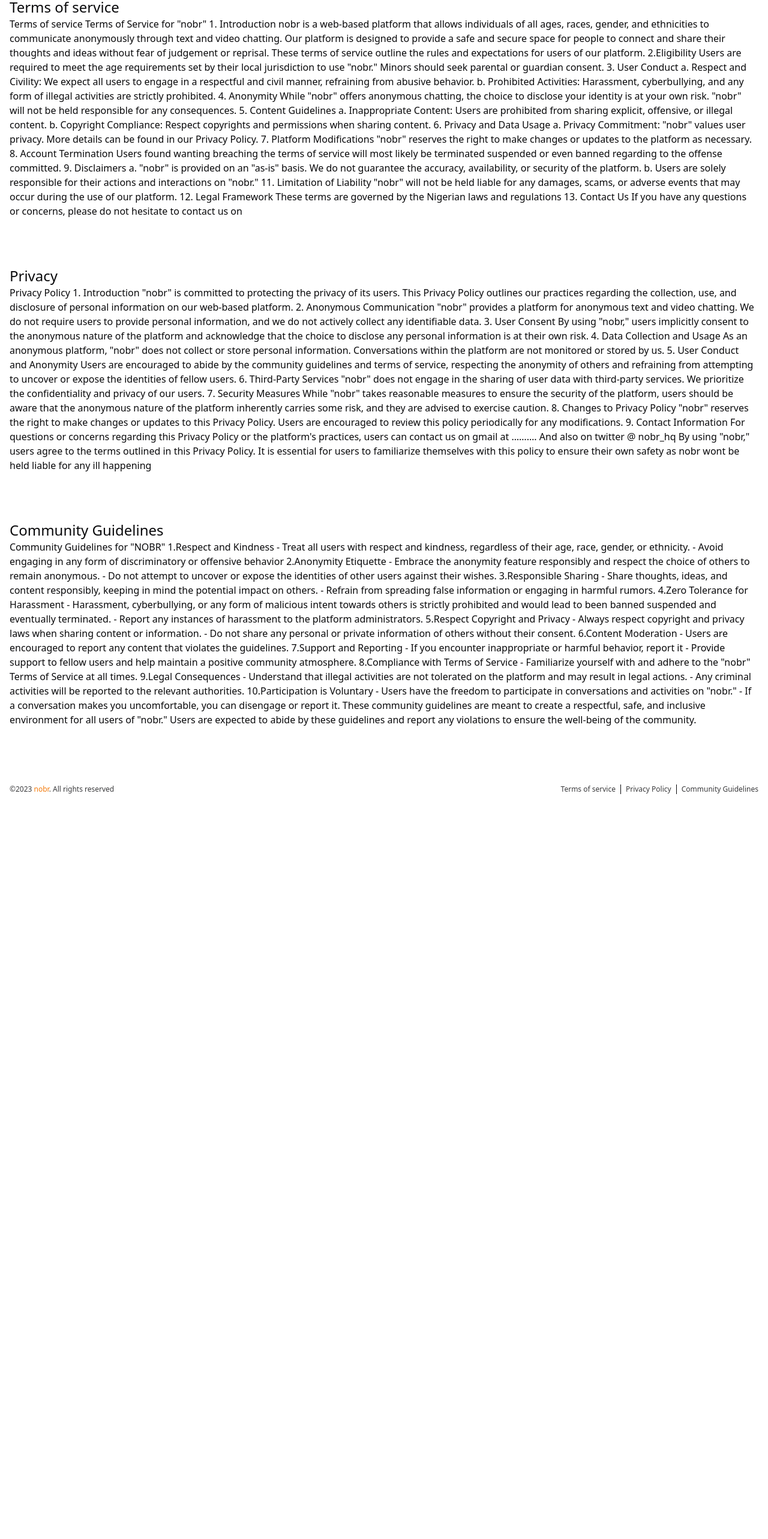
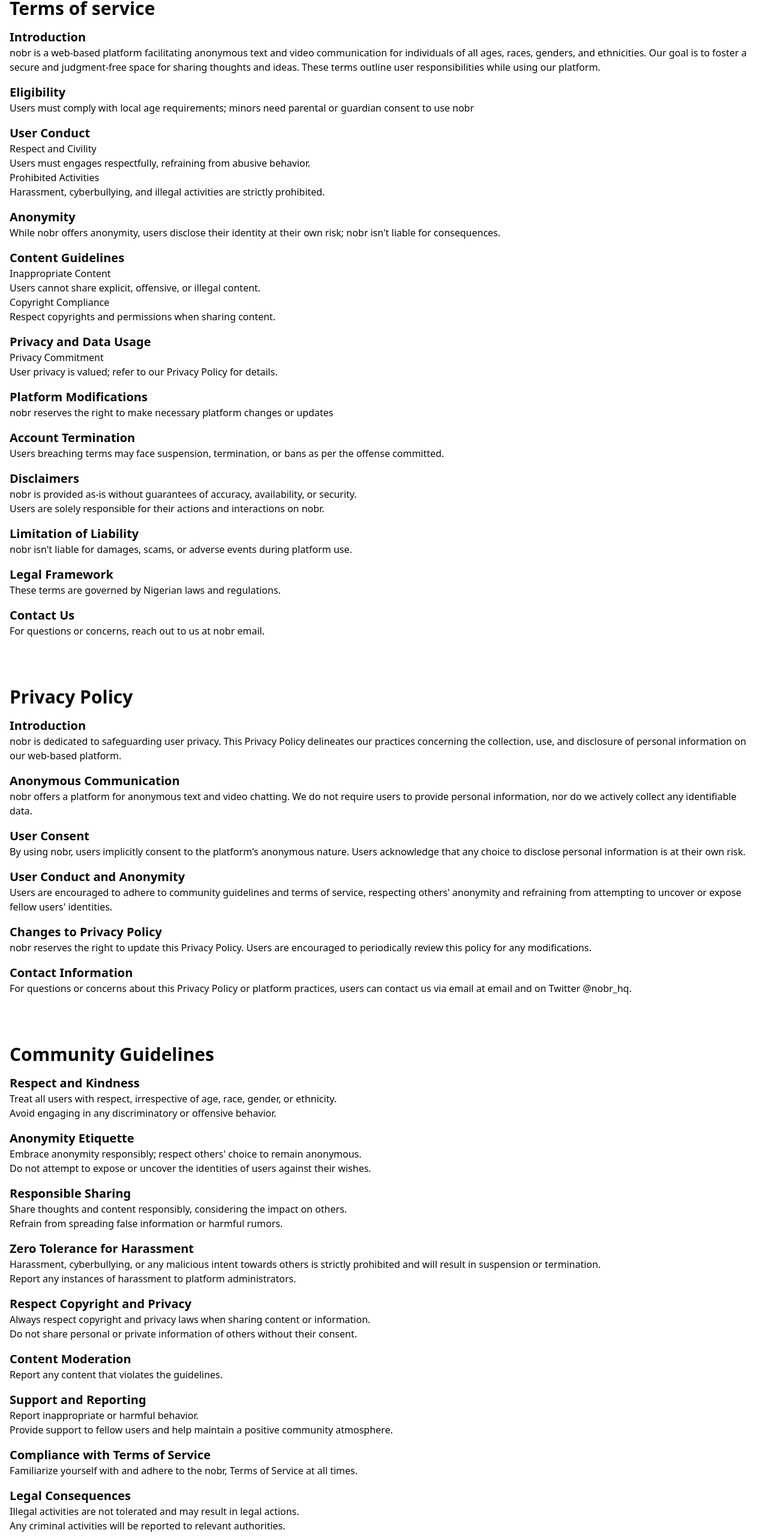
Before and after one commit to 3akare/nobr, a Next.js app: page /legal in a window 1280 px wide. Shown: the part 148-2714 px from the top of the page at 60% size. Before the commit the page ends 1488 px from the top, so only its background shows below. Built offline with nearby package versions, Linux system fonts and the light colour scheme.

Commit message:
Terms of Service Update

```diff
--- a/app/chat/[id]/components/InputBar.tsx
+++ b/app/chat/[id]/components/InputBar.tsx
@@ -10,7 +10,7 @@
       </label>
       <Input
         id="messages"
-        className="w-full max-w-2xl text-base h-14 min-h-12 relative hover:ring-0 focus-visible:ring-0 focus-within:ring-0 ring-0 ring-offset-0 focus:ring-0 focus-visible:ring-offset-0"
+        className="w-full max-w-2xl text-base h-14 min-h-12 relative hover:ring-0 focus-visible:ring-0 focus-within:ring-0 ring-0 ring-offset-0 focus:ring-0 focus-visible:ring-offset-0 rounded-xl"
         placeholder="Message..."
       ></Input>
       {/* a button will be here */}
--- a/app/legal/page.tsx
+++ b/app/legal/page.tsx
@@ -4,121 +4,318 @@
       <div id="terms" className="h-16 w-full"></div>
       <main className="container mx-auto px-4 pt-2">
         <section>
-          <h1 className="text-2xl font-medium">Terms of service</h1>
-          <p>
-            Terms of service Terms of Service for &quot;nobr&quot; 1.
-            Introduction nobr is a web-based platform that allows individuals of
-            all ages, races, gender, and ethnicities to communicate anonymously
-            through text and video chatting. Our platform is designed to provide
-            a safe and secure space for people to connect and share their
-            thoughts and ideas without fear of judgement or reprisal. These
-            terms of service outline the rules and expectations for users of our
-            platform. 2.Eligibility Users are required to meet the age
-            requirements set by their local jurisdiction to use
-            &quot;nobr.&quot; Minors should seek parental or guardian consent.
-            3. User Conduct a. Respect and Civility: We expect all users to
-            engage in a respectful and civil manner, refraining from abusive
-            behavior. b. Prohibited Activities: Harassment, cyberbullying, and
-            any form of illegal activities are strictly prohibited. 4. Anonymity
-            While &quot;nobr&quot; offers anonymous chatting, the choice to
-            disclose your identity is at your own risk. &quot;nobr&quot; will
-            not be held responsible for any consequences. 5. Content Guidelines
-            a. Inappropriate Content: Users are prohibited from sharing
-            explicit, offensive, or illegal content. b. Copyright Compliance:
-            Respect copyrights and permissions when sharing content. 6. Privacy
-            and Data Usage a. Privacy Commitment: &quot;nobr&quot; values user
-            privacy. More details can be found in our Privacy Policy. 7.
-            Platform Modifications &quot;nobr&quot; reserves the right to make
-            changes or updates to the platform as necessary. 8. Account
-            Termination Users found wanting breaching the terms of service will
-            most likely be terminated suspended or even banned regarding to the
-            offense committed. 9. Disclaimers a. &quot;nobr&quot; is provided on
-            an &quot;as-is&quot; basis. We do not guarantee the accuracy,
-            availability, or security of the platform. b. Users are solely
-            responsible for their actions and interactions on &quot;nobr.&quot;
-            11. Limitation of Liability &quot;nobr&quot; will not be held liable
-            for any damages, scams, or adverse events that may occur during the
-            use of our platform. 12. Legal Framework These terms are governed by
-            the Nigerian laws and regulations 13. Contact Us If you have any
-            questions or concerns, please do not hesitate to contact us on
-          </p>
+          <h1 className="text-3xl font-bold pb-4">Terms of service</h1>
+          <ol className="space-y-4">
+            <li>
+              <h2 className="text-xl font-semibold">Introduction</h2>
+              <p>
+                nobr is a web-based platform facilitating anonymous text and
+                video communication for individuals of all ages, races, genders,
+                and ethnicities. Our goal is to foster a secure and
+                judgment-free space for sharing thoughts and ideas. These terms
+                outline user responsibilities while using our platform.
+              </p>
+            </li>
+            <li>
+              <h2 className="text-xl font-semibold">Eligibility</h2>
+              <p>
+                Users must comply with local age requirements; minors need
+                parental or guardian consent to use nobr
+              </p>
+            </li>
+            <li>
+              <h2 className="text-xl font-semibold">User Conduct</h2>
+              <ul>
+                <li>
+                  <h3 className="font-medium">Respect and Civility</h3>
+                  <p>
+                    Users must engages respectfully, refraining from abusive
+                    behavior.
+                  </p>
+                </li>
+                <li>
+                  <h3 className="font-medium">Prohibited Activities</h3>
+                  <p>
+                    Harassment, cyberbullying, and illegal activities are
+                    strictly prohibited.
+                  </p>
+                </li>
+              </ul>
+            </li>
+            <li>
+              <h2 className="text-xl font-semibold">Anonymity</h2>
+              <p>
+                While nobr offers anonymity, users disclose their identity at
+                their own risk; nobr isn't liable for consequences.
+              </p>
+            </li>
+            <li>
+              <h2 className="text-xl font-semibold">Content Guidelines</h2>
+              <ul>
+                <li>
+                  <h3 className="font-medium">Inappropriate Content</h3>
+                  <p>
+                    Users cannot share explicit, offensive, or illegal content.
+                  </p>
+                </li>
+                <li>
+                  <h3 className="font-medium">Copyright Compliance</h3>
+                  <p>
+                    Respect copyrights and permissions when sharing content.
+                  </p>
+                </li>
+              </ul>
+            </li>
+            <li>
+              <h2 className="text-xl font-semibold">Privacy and Data Usage</h2>
+              <ul>
+                <li>
+                  <h3 className="font-medium">Privacy Commitment</h3>
+                  <p>
+                    User privacy is valued; refer to our Privacy Policy for
+                    details.
+                  </p>
+                </li>
+              </ul>
+            </li>
+            <li>
+              <h2 className="text-xl font-semibold">Platform Modifications</h2>
+              <p>
+                nobr reserves the right to make necessary platform changes or
+                updates
+              </p>
+            </li>
+            <li>
+              <h2 className="text-xl font-semibold">Account Termination</h2>
+              <p>
+                Users breaching terms may face suspension, termination, or bans
+                as per the offense committed.
+              </p>
+            </li>
+            <li>
+              <h2 className="text-xl font-semibold">Disclaimers</h2>
+              <ul>
+                <li>
+                  <p>
+                    nobr is provided as-is without guarantees of accuracy,
+                    availability, or security.
+                  </p>
+                </li>
+                <li>
+                  <p>
+                    Users are solely responsible for their actions and
+                    interactions on nobr.
+                  </p>
+                </li>
+              </ul>
+            </li>
+            <li>
+              <h2 className="text-xl font-semibold">Limitation of Liability</h2>
+              <p>
+                nobr isn't liable for damages, scams, or adverse events during
+                platform use.
+              </p>
+            </li>
+            <li>
+              <h2 className="text-xl font-semibold">Legal Framework</h2>
+              <p>These terms are governed by Nigerian laws and regulations.</p>
+            </li>
+            <li>
+              <h2 className="text-xl font-semibold">Contact Us</h2>
+              <p>
+                For questions or concerns, reach out to us at{" "}
+                <a href="mailto:teamnobr@gmail.com">nobr email</a>.
+              </p>
+            </li>
+          </ol>
         </section>
         <div id="privacy" className="h-20 w-full"></div>
         <section>
-          <h1 className="text-2xl font-medium">Privacy</h1>
-          <p>
-            Privacy Policy 1. Introduction &quot;nobr&quot; is committed to
-            protecting the privacy of its users. This Privacy Policy outlines
-            our practices regarding the collection, use, and disclosure of
-            personal information on our web-based platform. 2. Anonymous
-            Communication &quot;nobr&quot; provides a platform for anonymous
-            text and video chatting. We do not require users to provide personal
-            information, and we do not actively collect any identifiable data.
-            3. User Consent By using &quot;nobr,&quot; users implicitly consent
-            to the anonymous nature of the platform and acknowledge that the
-            choice to disclose any personal information is at their own risk. 4.
-            Data Collection and Usage As an anonymous platform, &quot;nobr&quot;
-            does not collect or store personal information. Conversations within
-            the platform are not monitored or stored by us. 5. User Conduct and
-            Anonymity Users are encouraged to abide by the community guidelines
-            and terms of service, respecting the anonymity of others and
-            refraining from attempting to uncover or expose the identities of
-            fellow users. 6. Third-Party Services &quot;nobr&quot; does not
-            engage in the sharing of user data with third-party services. We
-            prioritize the confidentiality and privacy of our users. 7. Security
-            Measures While &quot;nobr&quot; takes reasonable measures to ensure
-            the security of the platform, users should be aware that the
-            anonymous nature of the platform inherently carries some risk, and
-            they are advised to exercise caution. 8. Changes to Privacy Policy
-            &quot;nobr&quot; reserves the right to make changes or updates to
-            this Privacy Policy. Users are encouraged to review this policy
-            periodically for any modifications. 9. Contact Information For
-            questions or concerns regarding this Privacy Policy or the
-            platform&apos;s practices, users can contact us on gmail at ………. And
-            also on twitter @ nobr_hq By using &quot;nobr,&quot; users agree to
-            the terms outlined in this Privacy Policy. It is essential for users
-            to familiarize themselves with this policy to ensure their own
-            safety as nobr wont be held liable for any ill happening
-          </p>
+          <h1 className="text-3xl font-bold pb-4">Privacy Policy</h1>
+          <ol className="space-y-4">
+            <li>
+              <h2 className="text-xl font-semibold">Introduction</h2>
+              <p>
+                nobr is dedicated to safeguarding user privacy. This Privacy
+                Policy delineates our practices concerning the collection, use,
+                and disclosure of personal information on our web-based
+                platform.
+              </p>
+            </li>
+            <li>
+              <h2 className="text-xl font-semibold">Anonymous Communication</h2>
+              <p>
+                nobr offers a platform for anonymous text and video chatting. We
+                do not require users to provide personal information, nor do we
+                actively collect any identifiable data.
+              </p>
+            </li>
+            <li>
+              <h2 className="text-xl font-semibold">User Consent</h2>
+              <p>
+                By using nobr, users implicitly consent to the platform's
+                anonymous nature. Users acknowledge that any choice to disclose
+                personal information is at their own risk.
+              </p>
+            </li>
+            <li>
+              <h2 className="text-xl font-semibold">
+                User Conduct and Anonymity
+              </h2>
+              <p>
+                Users are encouraged to adhere to community guidelines and terms
+                of service, respecting others' anonymity and refraining from
+                attempting to uncover or expose fellow users' identities.
+              </p>
+            </li>
+            <li>
+              <h2 className="text-xl font-semibold">
+                Changes to Privacy Policy
+              </h2>
+              <p>
+                nobr reserves the right to update this Privacy Policy. Users are
+                encouraged to periodically review this policy for any
+                modifications.
+              </p>
+            </li>
+            <li>
+              <h2 className="text-xl font-semibold">Contact Information</h2>
+              <p>
+                For questions or concerns about this Privacy Policy or platform
+                practices, users can contact us via email at{" "}
+                <a href="mailto:teamnobr@gmail.com">email</a> and on Twitter{" "}
+                <a href="http://twitter.com/nobr_hq">@nobr_hq</a>.
+              </p>
+            </li>
+          </ol>
         </section>
         <div id="community" className="h-20 w-full"></div>
         <section>
-          <h1 className="text-2xl font-medium">Community Guidelines</h1>
-          <p>
-            Community Guidelines for &quot;NOBR&quot; 1.Respect and Kindness -
-            Treat all users with respect and kindness, regardless of their age,
-            race, gender, or ethnicity. - Avoid engaging in any form of
-            discriminatory or offensive behavior 2.Anonymity Etiquette - Embrace
-            the anonymity feature responsibly and respect the choice of others
-            to remain anonymous. - Do not attempt to uncover or expose the
-            identities of other users against their wishes. 3.Responsible
-            Sharing - Share thoughts, ideas, and content responsibly, keeping in
-            mind the potential impact on others. - Refrain from spreading false
-            information or engaging in harmful rumors. 4.Zero Tolerance for
-            Harassment - Harassment, cyberbullying, or any form of malicious
-            intent towards others is strictly prohibited and would lead to been
-            banned suspended and eventually terminated. - Report any instances
-            of harassment to the platform administrators. 5.Respect Copyright
-            and Privacy - Always respect copyright and privacy laws when sharing
-            content or information. - Do not share any personal or private
-            information of others without their consent. 6.Content Moderation -
-            Users are encouraged to report any content that violates the
-            guidelines. 7.Support and Reporting - If you encounter inappropriate
-            or harmful behavior, report it - Provide support to fellow users and
-            help maintain a positive community atmosphere. 8.Compliance with
-            Terms of Service - Familiarize yourself with and adhere to the
-            &quot;nobr&quot; Terms of Service at all times. 9.Legal Consequences
-            - Understand that illegal activities are not tolerated on the
-            platform and may result in legal actions. - Any criminal activities
-            will be reported to the relevant authorities. 10.Participation is
-            Voluntary - Users have the freedom to participate in conversations
-            and activities on &quot;nobr.&quot; - If a conversation makes you
-            uncomfortable, you can disengage or report it. These community
-            guidelines are meant to create a respectful, safe, and inclusive
-            environment for all users of &quot;nobr.&quot; Users are expected to
-            abide by these guidelines and report any violations to ensure the
-            well-being of the community.
-          </p>
+          <h1 className="text-3xl font-bold pb-4">Community Guidelines</h1>
+          <ol className="space-y-4">
+            <li>
+              <h2 className="text-xl font-semibold">Respect and Kindness</h2>
+              <ul>
+                <li>
+                  Treat all users with respect, irrespective of age, race,
+                  gender, or ethnicity.
+                </li>
+                <li>
+                  Avoid engaging in any discriminatory or offensive behavior.
+                </li>
+              </ul>
+            </li>
+            <li>
+              <h2 className="text-xl font-semibold">Anonymity Etiquette</h2>
+              <ul>
+                <li>
+                  Embrace anonymity responsibly; respect others' choice to
+                  remain anonymous.
+                </li>
+                <li>
+                  Do not attempt to expose or uncover the identities of users
+                  against their wishes.
+                </li>
+              </ul>
+            </li>
+            <li>
+              <h2 className="text-xl font-semibold">Responsible Sharing</h2>
+              <ul>
+                <li>
+                  Share thoughts and content responsibly, considering the impact
+                  on others.
+                </li>
+                <li>
+                  Refrain from spreading false information or harmful rumors.
+                </li>
+              </ul>
+            </li>
+            <li>
+              <h2 className="text-xl font-semibold">
+                Zero Tolerance for Harassment
+              </h2>
+              <ul>
+                <li>
+                  Harassment, cyberbullying, or any malicious intent towards
+                  others is strictly prohibited and will result in suspension or
+                  termination.
+                </li>
+                <li>
+                  Report any instances of harassment to platform administrators.
+                </li>
+              </ul>
+            </li>
+            <li>
+              <h2 className="text-xl font-semibold">
+                Respect Copyright and Privacy
+              </h2>
+              <ul>
+                <li>
+                  Always respect copyright and privacy laws when sharing content
+                  or information.
+                </li>
+                <li>
+                  Do not share personal or private information of others without
+                  their consent.
+                </li>
+              </ul>
+            </li>
+            <li>
+              <h2 className="text-xl font-semibold">Content Moderation</h2>
+              <ul>
+                <li>Report any content that violates the guidelines.</li>
+              </ul>
+            </li>
+            <li>
+              <h2 className="text-xl font-semibold">Support and Reporting</h2>
+              <ul>
+                <li>Report inappropriate or harmful behavior.</li>
+                <li>
+                  Provide support to fellow users and help maintain a positive
+                  community atmosphere.
+                </li>
+              </ul>
+            </li>
+            <li>
+              <h2 className="text-xl font-semibold">
+                Compliance with Terms of Service
+              </h2>
+              <ul>
+                <li>
+                  Familiarize yourself with and adhere to the nobr, Terms of
+                  Service at all times.
+                </li>
+              </ul>
+            </li>
+            <li>
+              <h2 className="text-xl font-semibold">Legal Consequences</h2>
+              <ul>
+                <li>
+                  Illegal activities are not tolerated and may result in legal
+                  actions.
+                </li>
+                <li>
+                  Any criminal activities will be reported to relevant
+                  authorities.
+                </li>
+              </ul>
+            </li>
+            <li>
+              <h2 className="text-xl font-semibold">Voluntary Participation</h2>
+              <ul>
+                <li>
+                  Users have the freedom to participate; if uncomfortable,
+                  disengage or report.
+                </li>
+              </ul>
+            </li>
+            <li>
+              These community guidelines aim to create a respectful, safe, and
+              inclusive environment for all nobr users. Adherence to these
+              guidelines and reporting violations is crucial for the community's
+              well-being.
+            </li>
+          </ol>
         </section>
       </main>
     </>
```
